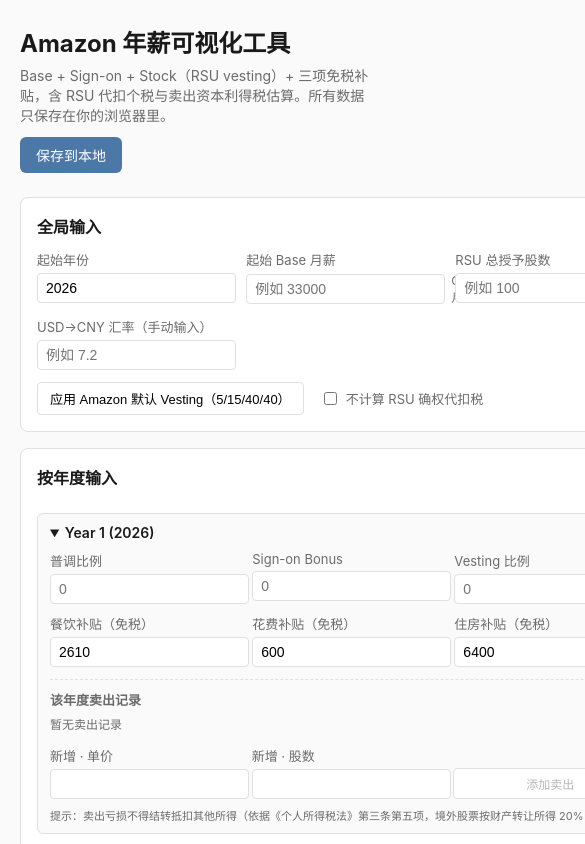
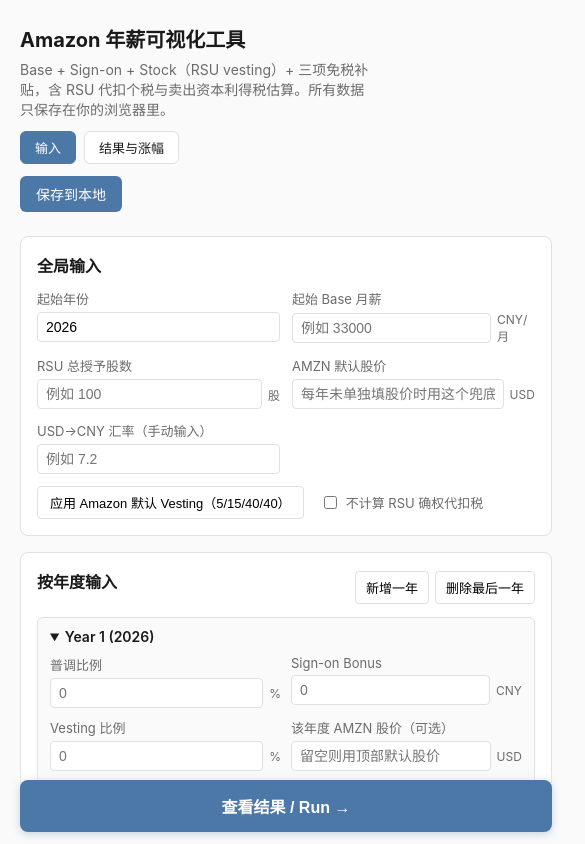
Before and after one commit to aaron-lzy/-, a React (Vite) app: page / in a window 390 px wide. Shown: the top 844 px of the page, 585 px wide, since content can reach past the window. Built offline with nearby package versions, Linux system fonts and the light colour scheme.

Commit message:
Mobile-friendly tab view + big Run button; relax input range so values always commit

```diff
--- a/app.js
+++ b/app.js
@@ -418,9 +418,11 @@
       return;
     }
     const parsed = integer ? Number.parseInt(trimmed, 10) : Number.parseFloat(trimmed);
-    if (!Number.isFinite(parsed)) return;
-    if (min !== undefined && parsed < min) return;
-    if (max !== undefined && parsed > max) return;
+    if (!Number.isFinite(parsed)) {
+      // 不合法，不提交；保留 draft 让用户看到自己的输入，下次 blur 时再试
+      return;
+    }
+    // 范围外也提交，由 validatePlan 负责显示错误；这样用户能看到自己输入的值
     onCommit(parsed);
   };
 
@@ -493,7 +495,7 @@
         onCommit: (v) => dispatch({ type: 'SET_FIELD', field: 'stockPriceUsd', value: v }),
         min: 0.01,
         suffix: 'USD',
-        placeholder: '每年未单独填股价时用这个',
+        placeholder: '每年未单独填股价时用这个兜底',
         error: errors['stockPriceUsd'],
       }),
       h(NumberField, {
@@ -1173,6 +1175,8 @@
 
 function App() {
   const [state, dispatch] = useReducer(reducer, initialState);
+  // 'input' | 'results' —— 手机上按 tab 切换；宽屏并排时 tab 仅影响顶部按钮高亮
+  const [view, setView] = useState('input');
 
   useEffect(() => {
     dispatch({ type: 'HYDRATE' });
@@ -1194,9 +1198,15 @@
     }
   };
 
+  const runAndShow = () => {
+    setView('results');
+    // 滚到顶部，让用户马上看到结果
+    window.scrollTo({ top: 0, behavior: 'smooth' });
+  };
+
   return h(
     'main',
-    { className: 'app' },
+    { className: `app app--view-${view}` },
     h(
       'header',
       { className: 'app__header' },
@@ -1205,6 +1215,28 @@
         'p',
         { className: 'app__sub' },
         'Base + Sign-on + Stock（RSU vesting）+ 三项免税补贴，含 RSU 代扣个税与卖出资本利得税估算。所有数据只保存在你的浏览器里。',
+      ),
+      h(
+        'div',
+        { className: 'app__tabs' },
+        h(
+          'button',
+          {
+            type: 'button',
+            className: view === 'input' ? 'tab tab--active' : 'tab',
+            onClick: () => setView('input'),
+          },
+          '输入',
+        ),
+        h(
+          'button',
+          {
+            type: 'button',
+            className: view === 'results' ? 'tab tab--active' : 'tab',
+            onClick: () => setView('results'),
+          },
+          '结果与涨幅',
+        ),
       ),
       h(
         'div',
@@ -1217,14 +1249,43 @@
       { className: 'app__grid' },
       h(
         'div',
-        { className: 'app__col' },
+        { className: 'app__col app__col--input' },
         h(GlobalInputs, { plan, errors, dispatch }),
         h(YearList, { plan, errors, dispatch }),
+        h(
+          'div',
+          { className: 'app__run' },
+          h(
+            'button',
+            { type: 'button', className: 'run-button', onClick: runAndShow },
+            '查看结果 / Run →',
+          ),
+        ),
       ),
-      h('div', { className: 'app__col' }, h(ResultTable, { rows, disableWithholding: plan.disableWithholdingTax })),
+      h(
+        'div',
+        { className: 'app__col app__col--results' },
+        h(ResultTable, { rows, disableWithholding: plan.disableWithholdingTax }),
+        h(GrowthSummary, { rows }),
+        h(CompensationChart, { rows }),
+        h(
+          'div',
+          { className: 'app__back' },
+          h(
+            'button',
+            {
+              type: 'button',
+              className: 'back-button',
+              onClick: () => {
+                setView('input');
+                window.scrollTo({ top: 0, behavior: 'smooth' });
+              },
+            },
+            '← 返回编辑',
+          ),
+        ),
+      ),
     ),
-    h(GrowthSummary, { rows }),
-    h(CompensationChart, { rows }),
     h(
       'footer',
       { className: 'app__footer' },
--- a/styles.css
+++ b/styles.css
@@ -508,3 +508,103 @@
   color: var(--fg-muted);
   margin-top: 4px;
 }
+
+/* ---------- Tabs & Run button ---------- */
+
+.app__tabs {
+  display: flex;
+  gap: 8px;
+  margin: 12px 0;
+}
+
+.run-button,
+.back-button {
+  width: 100%;
+  padding: 14px 20px;
+  font-size: 16px;
+  font-weight: 600;
+  border: 0;
+  border-radius: 8px;
+  cursor: pointer;
+}
+
+.run-button {
+  background: var(--accent);
+  color: #fff;
+  box-shadow: 0 2px 8px rgba(76, 120, 168, 0.3);
+}
+
+.run-button:hover {
+  opacity: 0.9;
+}
+
+.back-button {
+  background: #fff;
+  color: var(--fg);
+  border: 1px solid var(--border);
+}
+
+.back-button:hover {
+  background: var(--bg);
+}
+
+.app__run,
+.app__back {
+  position: sticky;
+  bottom: 0;
+  padding: 12px 0;
+  background: linear-gradient(180deg, rgba(250, 250, 250, 0) 0%, var(--bg) 40%);
+  z-index: 10;
+}
+
+/* ---------- Mobile: single-view mode (<= 1000px) ---------- */
+
+@media (max-width: 1000px) {
+  .app__tabs {
+    display: flex;
+  }
+  .app--view-input .app__col--results,
+  .app--view-results .app__col--input {
+    display: none;
+  }
+  .app__grid {
+    grid-template-columns: 1fr;
+  }
+  /* 表格在手机上字体小一点，减少横向滚动 */
+  .result-table {
+    font-size: 12px;
+  }
+  .result-table th,
+  .result-table td {
+    padding: 6px 6px;
+  }
+  .global-inputs__grid,
+  .year-row__grid {
+    grid-template-columns: 1fr 1fr;
+  }
+  .sells-editor__list,
+  .sells-editor__add {
+    grid-template-columns: 1fr 1fr;
+  }
+  .app__header h1 {
+    font-size: 20px;
+  }
+  .growth-summary__value {
+    font-size: 24px;
+  }
+}
+
+/* ---------- Desktop: side-by-side, hide tabs ---------- */
+
+@media (min-width: 1001px) {
+  .app__tabs {
+    display: none;
+  }
+  .app--view-input .app__col--results,
+  .app--view-results .app__col--input {
+    display: flex; /* 宽屏上两侧始终都显示 */
+  }
+  .app__back {
+    display: none; /* 宽屏上不需要"返回编辑" */
+  }
+}
```
